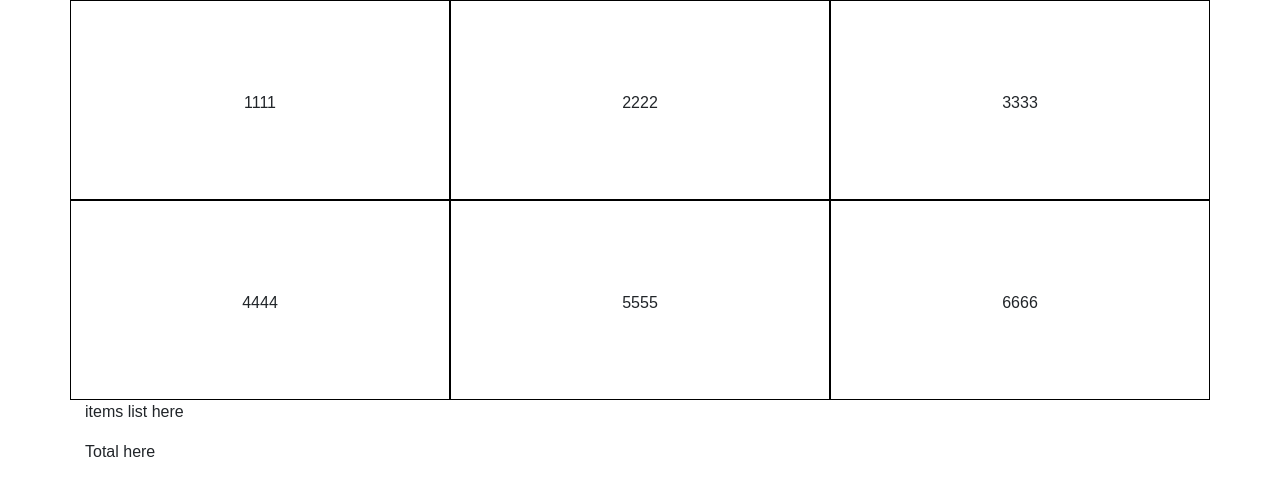
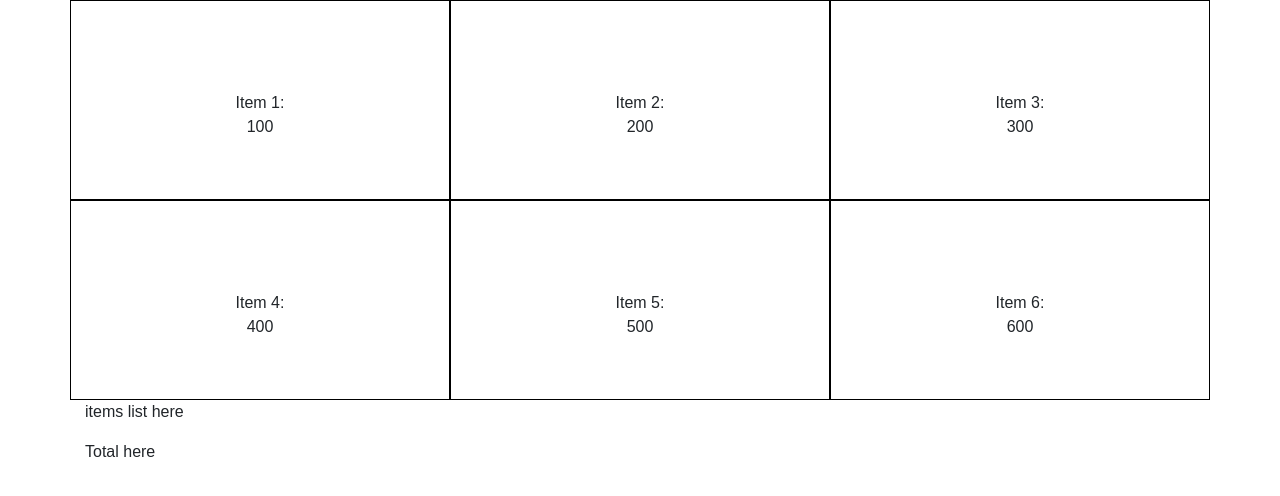
Before and after one commit to obikanubi/react_pos, a React (Create React App) app: page / in a window 1280 px wide. Shown: the top 496 px of the page. Built offline with nearby package versions, Linux system fonts and the light colour scheme.

Commit message:
items and item component linked and working

```diff
--- a/src/App.css
+++ b/src/App.css
@@ -1,12 +1,13 @@
+body {
+  box-sizing: border-box;
+}
 .App {
   text-align: center;
 }
 
 .box {
   height: 200px;
-  width: 100px;
   text-align: center;
   padding-top: 90px;
-  border: 1px solid black;
-
+  border: 1px solid black;;
 }
--- a/src/App.js
+++ b/src/App.js
@@ -9,41 +9,45 @@ class App extends Component {
   constructor() {
     super();
     this.state = {
-      items: [
+      items: []
+    }
+  }
+
+  componentWillMount() {
+    this.setState(
+      {items: [
       {
         id: "1111",
-          name: "Food 1",
+        name: "Item 1",
         price: 100
       },
       {
         id: "2222",
-          name: "Food 2",
+        name: "Item 2",
         price: 200
       },
       {
         id: "3333",
-          name: "Food 3",
+        name: "Item 3",
         price: 300
       },
       {
         id: "4444",
-          name: "Food 4",
+        name: "Item 4",
         price: 400
       },
       {
         id: "5555",
-          name: "Food 5",
+        name: "Item 5",
         price: 500
         },
       {
         id: "6666",
-          name: "Food 6",
+        name: "Item 6",
         price: 600
-        },
-      ]
       }
+    ]});
   }
-
   render() {
     return (
       <div className="my_app">
--- /dev/null
+++ b/src/components/item.js
@@ -0,0 +1,14 @@
+import React, { Component } from 'react';
+
+class Item extends Component {
+  render() {
+    return (
+        <div className="col-4 box">
+          {this.props.item.name}: <br />
+          {this.props.item.price}
+        </div>
+    );
+  }
+}
+
+export default Item;
--- a/src/components/items.js
+++ b/src/components/items.js
@@ -1,31 +1,19 @@
 import React, { Component } from 'react';
-
+import Item from './item';
 class Items extends Component {
   render() {
-    console.log(this.props);
+    let items;
+    if(this.props.items) {
+      items = this.props.items.map(item => {
+        return (
+          <Item item={item}/>
+        );
+      });
+    }
     return (
       <div className="app-items">
         <div className="row">
-          <div className="col-4 box">
-            1111
-          </div>
-          <div className="col-4 box">
-            2222
-          </div>
-          <div className="col-4 box">
-            3333
-          </div>
-        </div>
-        <div className="row">
-          <div className="col-4 box">
-            4444
-          </div>
-          <div className="col-4 box">
-            5555
-          </div>
-          <div className="col-4 box">
-            6666
-          </div>
+          {items}
         </div>
       </div>
     );
```
Lines whose indentation alone changed are shown as unchanged.
